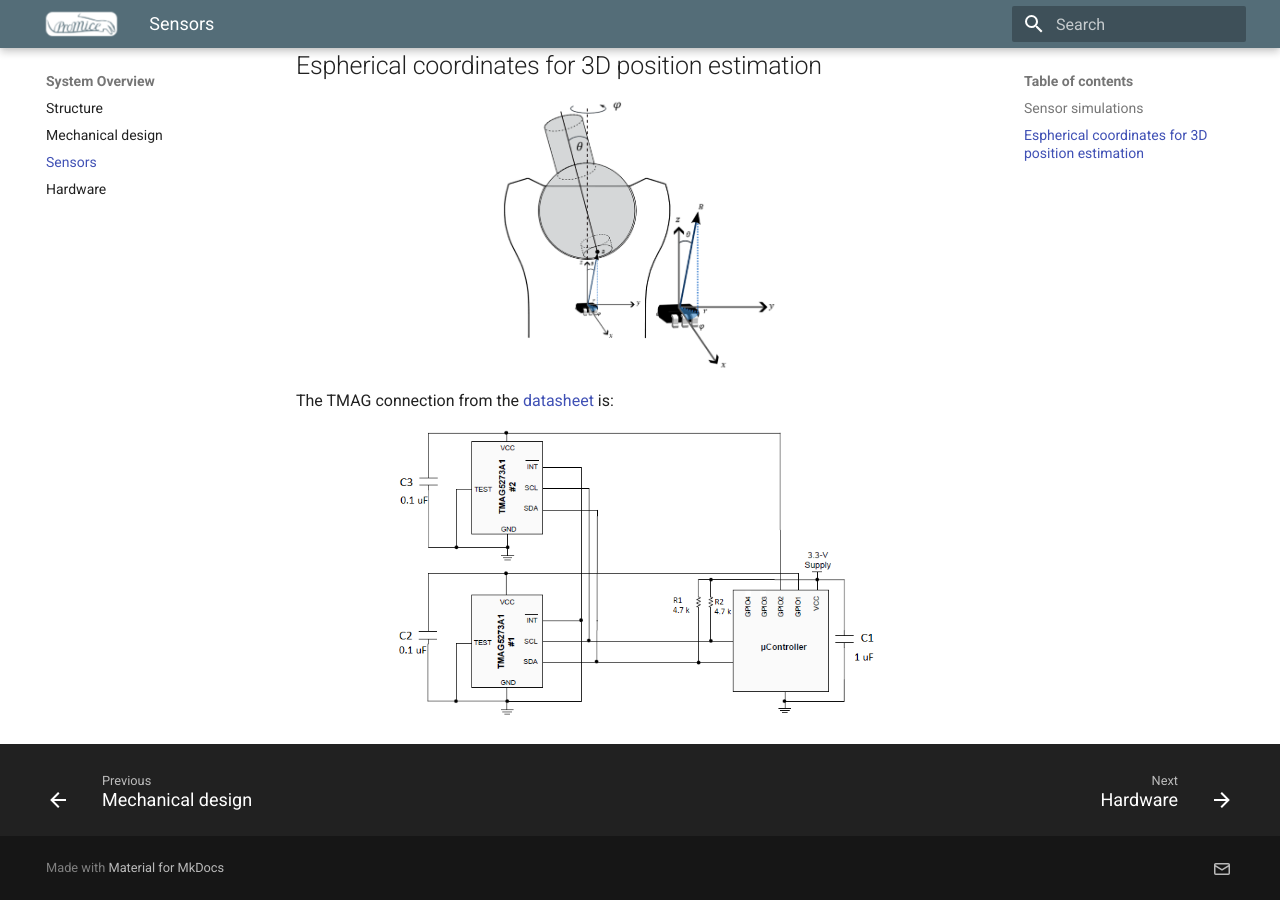
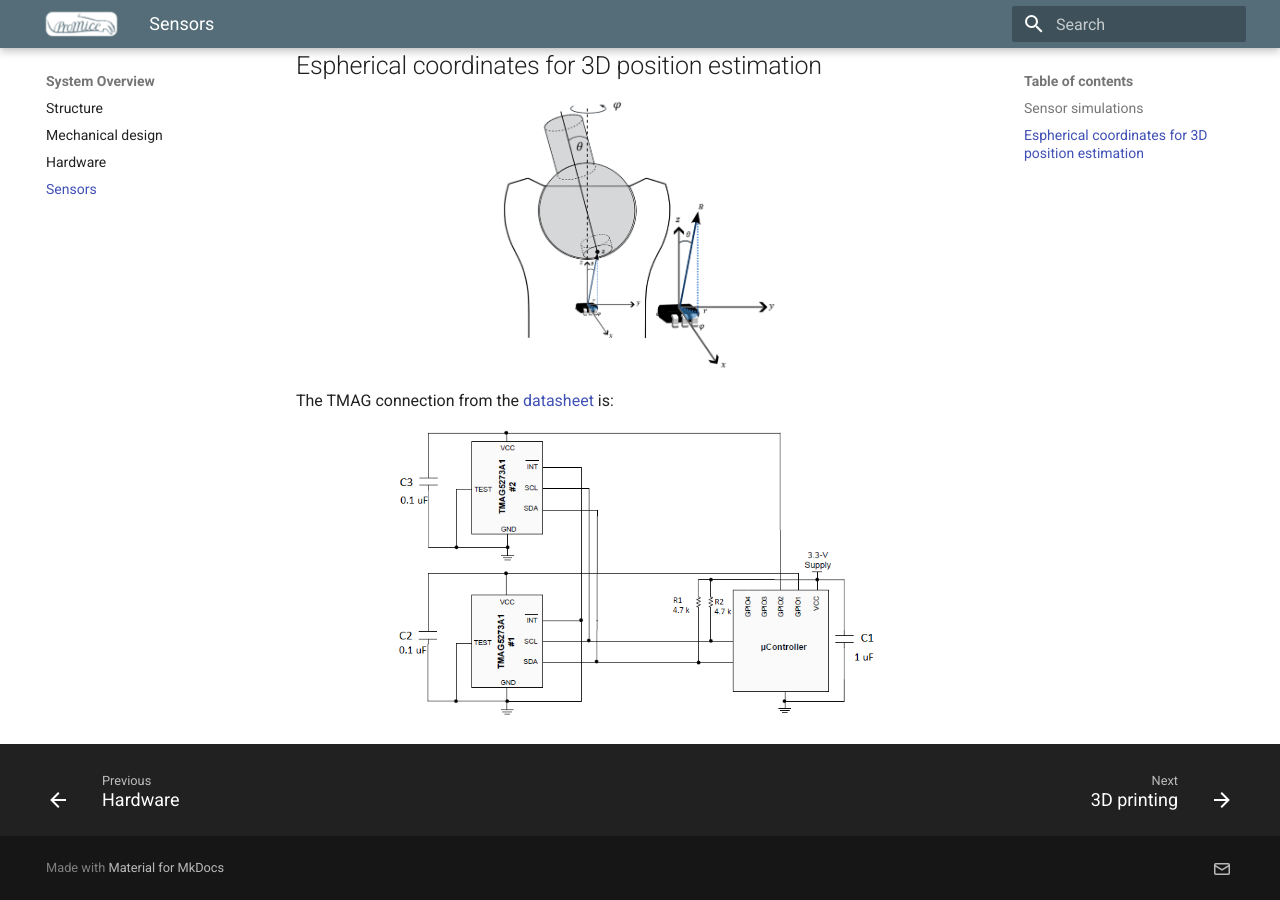
Before and after one commit to Juan-CarlosM/ProMice, an MkDocs documentation site: the page built from docs/sensors.md, in a window 1280 px wide and 900 px high, scrolled down 1134 px. Built offline with MkDocs 1.6.1 and Material for MkDocs 9.7.7, drawn with Linux system fonts in a browser that asks for light colours; part of the change alters nothing that is shown.

```diff
--- a/mkdocs.yml
+++ b/mkdocs.yml
@@ -38,8 +38,9 @@ nav:
   - System Overview:
     - Structure: architecture.md
     - Mechanical design: mechanical_design.md
+    - Hardware: hardware.md
     - Sensors: sensors.md
-    - Hardware: hardware.md
+
   - Tutorial:
     - 3D printing: 3D_printing.md
     - Soldering: soldering.md
```
